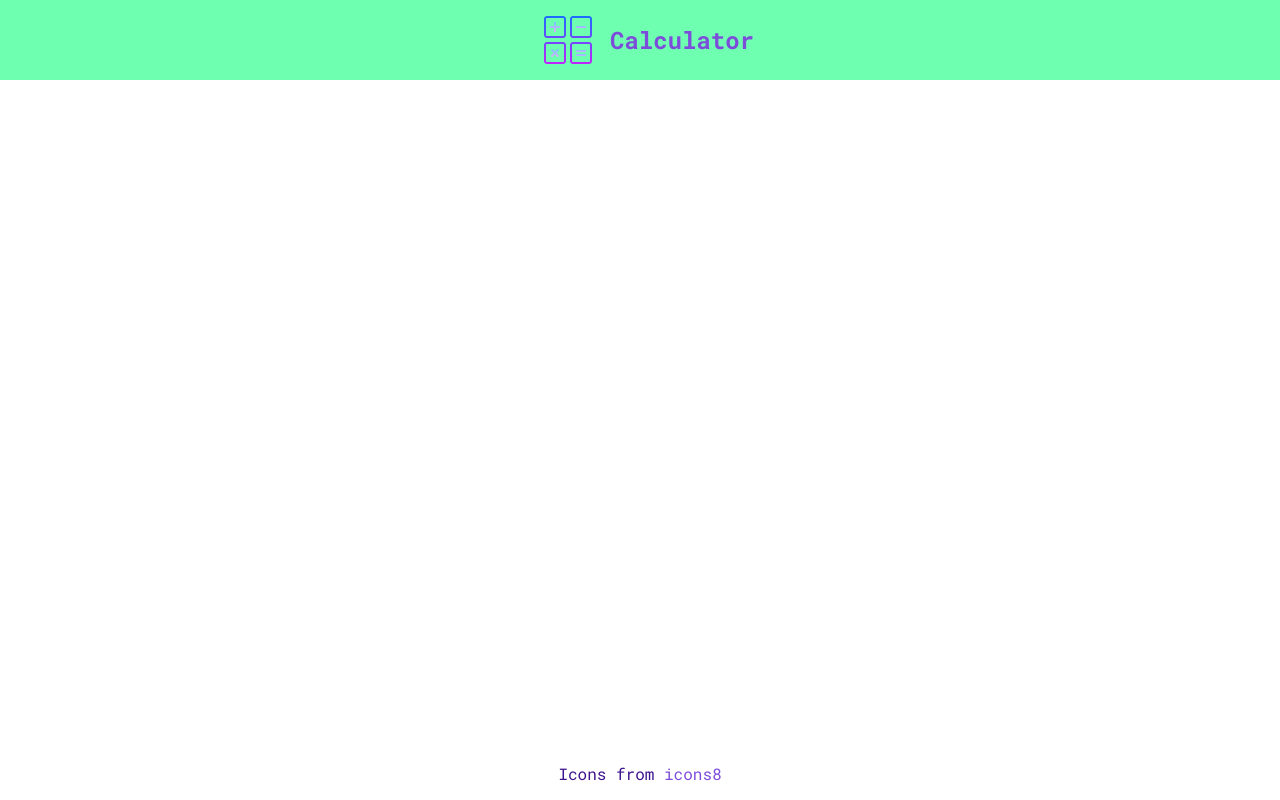
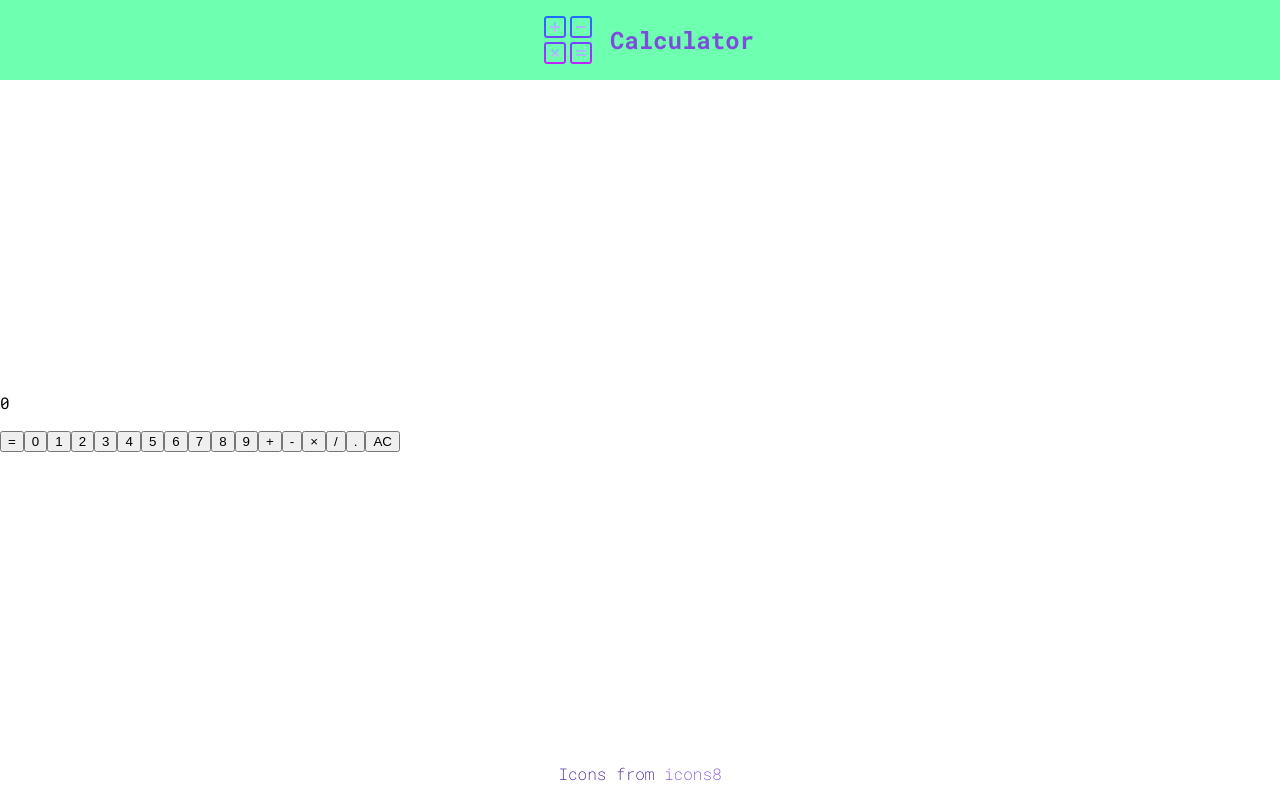
Before and after one commit to moharamfatema/web-calculator, a React (Create React App) app: page / in a window 1280 px wide. Built offline with nearby package versions, Linux system fonts and the light colour scheme.

Commit message:
skeleton

```diff
--- /dev/null
+++ b/public/BtnData.json
@@ -0,0 +1,74 @@
+[
+    {
+        "id":"equals",
+        "value":"="
+    },
+    {
+        "id":"zero",
+        "value":0
+    },
+    {
+        "id":"one",
+        "value":"1"
+    },
+    {
+        "id":"two",
+        "value":"2"
+    },
+    {
+        "id":"three",
+        "value":"3"
+    },
+    {
+        "id":"four",
+        "value":"4"
+    },
+    {
+        "id":"five",
+        "value":"5"
+    },
+    {
+        "id":"six",
+        "value":"6"
+    },
+    {
+        "id":"seven",
+        "value":"7"
+    },
+    {
+        "id":"eight",
+        "value":"8"
+    },
+    {
+        "id":"nine",
+        "value":"9"
+    },
+    {
+        "id":"add",
+        "value":"+",
+        "type":"operation"
+    },
+    {
+        "id":"subtract",
+        "value":"-",
+        "type":"operation"
+    },
+    {
+        "id":"multiply",
+        "value":"×",
+        "type":"operation"
+    },
+    {
+        "id":"divide",
+        "value":"/",
+        "type":"operation"
+    },
+    {
+        "id":"decimal",
+        "value":"."
+    },
+    {
+        "id":"clear",
+        "value":"AC"
+    }
+]
--- a/public/index.html
+++ b/public/index.html
@@ -24,7 +24,7 @@
       work correctly both with client-side routing and a non-root public URL.
       Learn how to configure a non-root public URL by running `npm run build`.
     -->
-    <title>React App</title>
+    <title>Calculator</title>
   </head>
   <body>
     <noscript>You need to enable JavaScript to run this app.</noscript>
@@ -39,5 +39,7 @@
       To begin the development, run `npm start` or `yarn start`.
       To create a production bundle, use `npm run build` or `yarn build`.
     -->
+    <!-- TODO: remove before deployment -->
+    <script src="https://cdn.freecodecamp.org/testable-projects-fcc/v1/bundle.js"></script>
   </body>
 </html>
--- a/src/App.css
+++ b/src/App.css
@@ -15,7 +15,7 @@
 
 header {
   text-align: center;
-  font-weight: 800;
+  font-weight: 700;
   font-size: x-large;
   color: var(--brand);
   background-color: var(--accent-1);
@@ -28,6 +28,7 @@ header img{
   margin: 0 10px;
 }
 footer{
+  font-weight: 200;
   display: flex;
   flex-direction: row;
   align-items:baseline;
--- a/src/App.js
+++ b/src/App.js
@@ -1,12 +1,65 @@
+import { useEffect, useState } from 'react';
 import './App.css';
 
 function App() {
+
+  const [btns, setBtns] = useState([]);
+  const [disp, setDisp] = useState(0);
+
+  useEffect(() => {
+    fetch("./BtnData.json")
+      .then((response) => response.json())
+      .then((res) => {
+        setBtns([...res])
+      });
+  }, []);
+
+  const onClick = (e) => {
+    switch (e.target.value) {
+      case 'AC':
+        setDisp(0);
+        break;
+      case '.':
+        if(!disp.includes('.'))
+          setDisp(disp + e.target.value);
+        break;
+      default:
+        if (parseFloat(disp) === 0)
+          setDisp(e.target.value);
+        else if(e.target.type === 'operation' && disp[disp.length -1])
+      	  setDisp(disp.slice(0,disp.length - 2)+e.target.value)
+        else
+          setDisp(disp + e.target.value);
+    }
+  }
+
   return (
     <div className="App">
       <header className="App-header">
-        <img src='./icons8-math-64.png' width={64} height={64} alt='calculator icon'/>
+        <img src='./icons8-math-64.png' width={64} height={64} alt='calculator icon' />
         <p className='title'>Calculator</p>
       </header>
+
+      <div className='board'>
+        <div id='display'>
+          <p>{disp}</p>
+        </div>
+
+        <div className='keypad'>
+          {btns.map((btn, idx) => (
+            <button
+              key={idx}
+              id={btn.id}
+              onClick={onClick}
+              value={btn.value}
+              type={btn.type}
+            >
+              {btn.value}
+            </button>
+          ))}
+        </div>
+
+      </div>
 
       <footer className="App-footer">
         <p>Icons from&nbsp;</p>
--- a/src/index.css
+++ b/src/index.css
@@ -1,4 +1,4 @@
-@import url('https://fonts.googleapis.com/css2?family=Roboto+Mono:wght@100;400;700&display=swap');
+@import url('https://fonts.googleapis.com/css2?family=Roboto+Mono:wght@200;400;700&display=swap');
 
 body {
   margin: 0;
```
